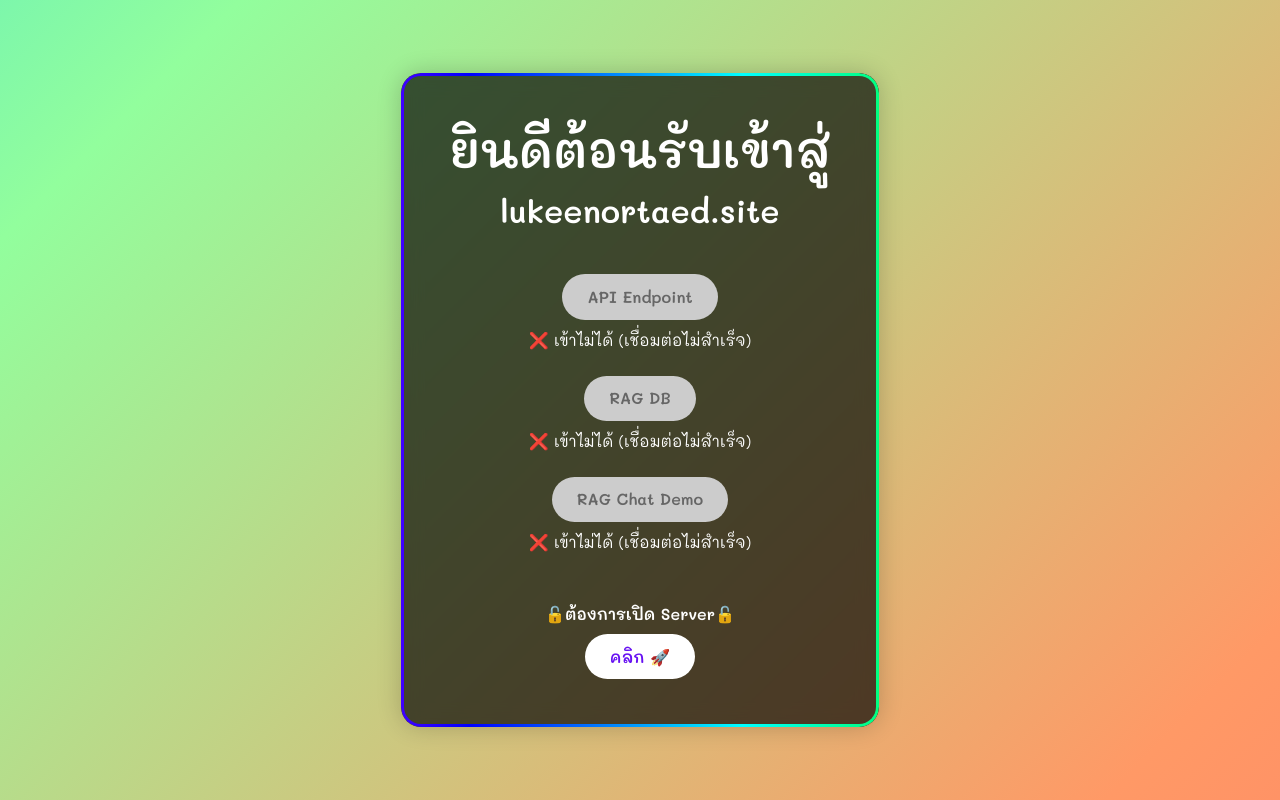
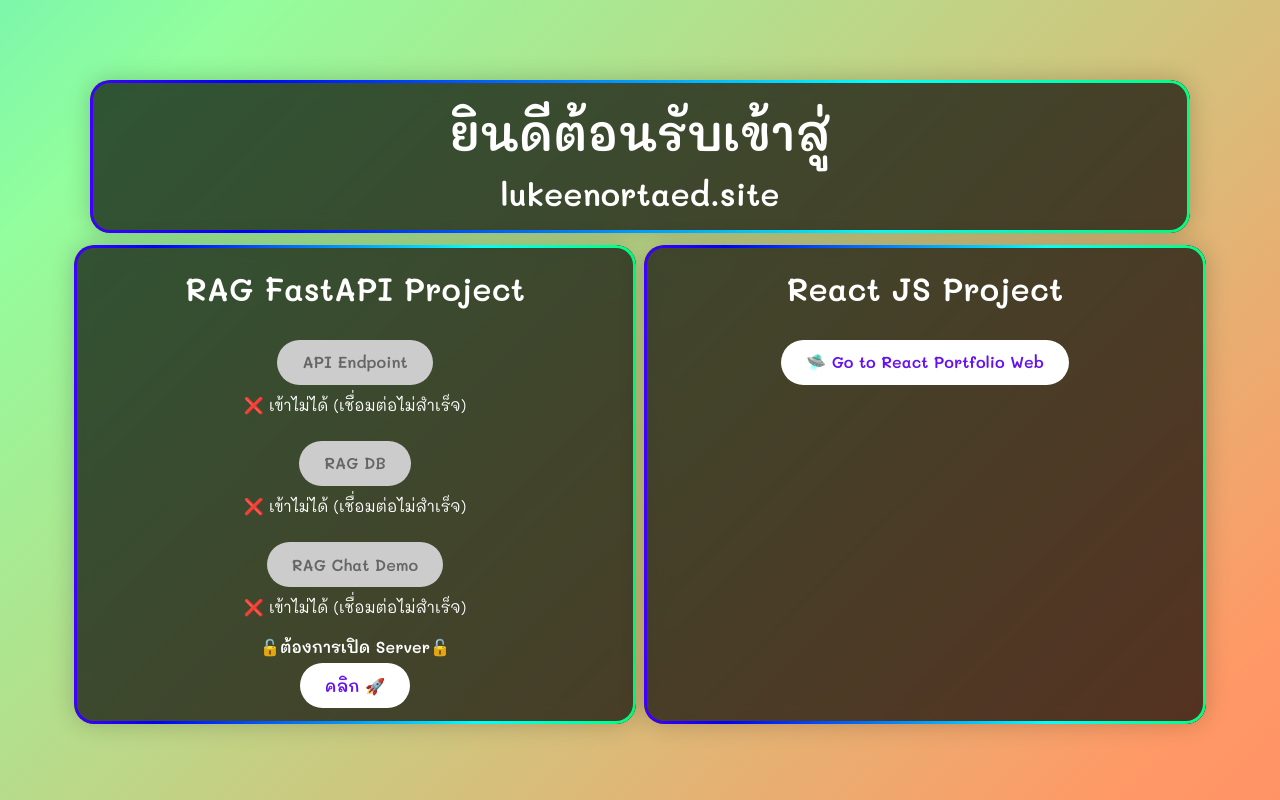
Before and after one commit to titipon71/RAG_Project_Welcome, a plain HTML site: page index.html in a window 1280 px wide. Drawn offline with nearby package versions, Linux system fonts and the light colour scheme; no server answers.

Commit message:
Add React Project Link

```diff
--- a/index.html
+++ b/index.html
@@ -43,6 +43,42 @@
       100% {
         background-position: 0% 50%;
       }
+    }
+
+    .welcome-box-h {
+      position: relative;
+      text-align: center;
+      background: rgba(0, 0, 0, 0.67);
+      padding-top: 1.5rem;
+      border-radius: 20px;
+      backdrop-filter: blur(10px);
+      box-shadow: 0 0 25px rgba(0, 0, 0, 0.2);
+      overflow: hidden;
+      z-index: 0;
+    }
+
+    .welcome-box-h::before {
+      content: "";
+      position: absolute;
+      inset: 0;
+      padding: 3px;
+      border-radius: 20px;
+      background: linear-gradient(270deg,
+          #f00,
+          #ff7a00,
+          #ffee00,
+          #0f0,
+          #0ff,
+          #00f,
+          #f0f,
+          #f00);
+      background-size: 400% 400%;
+      animation: rainbowBorder 6s linear infinite;
+      -webkit-mask: linear-gradient(#fff 0 0) content-box,
+        linear-gradient(#fff 0 0);
+      -webkit-mask-composite: xor;
+      mask-composite: exclude;
+      z-index: -1;
     }
 
     .welcome-box {
@@ -138,29 +174,43 @@
 </head>
 
 <body>
-  <div class="welcome-box">
+  <div class="container">
+    <div class="row welcome-box-h m-2">
       <h1>ยินดีต้อนรับเข้าสู่</h1>
       <p>lukeenortaed.site</p>
+    </div>
 
+    <div class="row d-flex justify-content-evenly">
+      <div class="col welcome-box m-1" style="padding: 1rem;">
+        <h2 class="fw-bold pt-2">RAG FastAPI Project</h2>
         <div class="links m-auto">
-      <a id="api-btn" href="https://fastapi888.lukeenortaed.site" target="_blank" class="btn btn-custom">API Endpoint</a>
+          <a id="api-btn" href="https://fastapi888.lukeenortaed.site" target="_blank" class="btn btn-custom">API
+            Endpoint</a>
           <div id="api-status" class="status-text">⏳ กำลังตรวจสอบ…</div>
 
           <a id="rag-db-btn" href="https://rag-db.lukeenortaed.site" target="_blank" class="btn btn-custom">RAG DB</a>
           <div id="rag-db-status" class="status-text">⏳ กำลังตรวจสอบ…</div>
 
-      <a id="rag-btn" href="https://rag-chat-demo.lukeenortaed.site" target="_blank" class="btn btn-custom">RAG Chat Demo</a>
+          <a id="rag-btn" href="https://rag-chat-demo.lukeenortaed.site" target="_blank" class="btn btn-custom">RAG Chat
+            Demo</a>
           <div id="rag-status" class="status-text">⏳ กำลังตรวจสอบ…</div>
 
-      <div class="d-flex flex-column justify-content-center align-items-center gap-2 mt-5">
-        <p class="status-text m-0" style="margin-top: 0px;">🔓ต้องการเปิด Server🔓</p>
-        <button onclick="window.open('topup.html', '_blank')" class="btn btn-custom" style="margin: 0;">คลิก 🚀</button>
+          <div class="d-flex flex-column justify-content-center align-items-center mt-3">
+            <p class="status-text mb-1" style="margin-top: 0px;">🔓ต้องการเปิด Server🔓</p>
+            <button onclick="window.open('topup.html', '_blank')" class="btn btn-custom" style="margin: 0;">คลิก
+              🚀</button>
+          </div>
+        </div>
+      </div>
+      <div class="col welcome-box m-1" style="padding: 1rem;">
+        <h2 class="fw-bold pt-2">React JS Project</h2>
+        <button class="btn btn-custom align-items-center text-align-center ">🛸 Go to React Portfolio Web</button>
       </div>
     </div>
   </div>
 
+
   <script>
-    // ช่วยให้ promise ตัดใจภายใน ms ที่กำหนด
     function withTimeout(promise, ms = 5000) {
       return Promise.race([
         promise,
```
Lines whose indentation alone changed are shown as unchanged.
